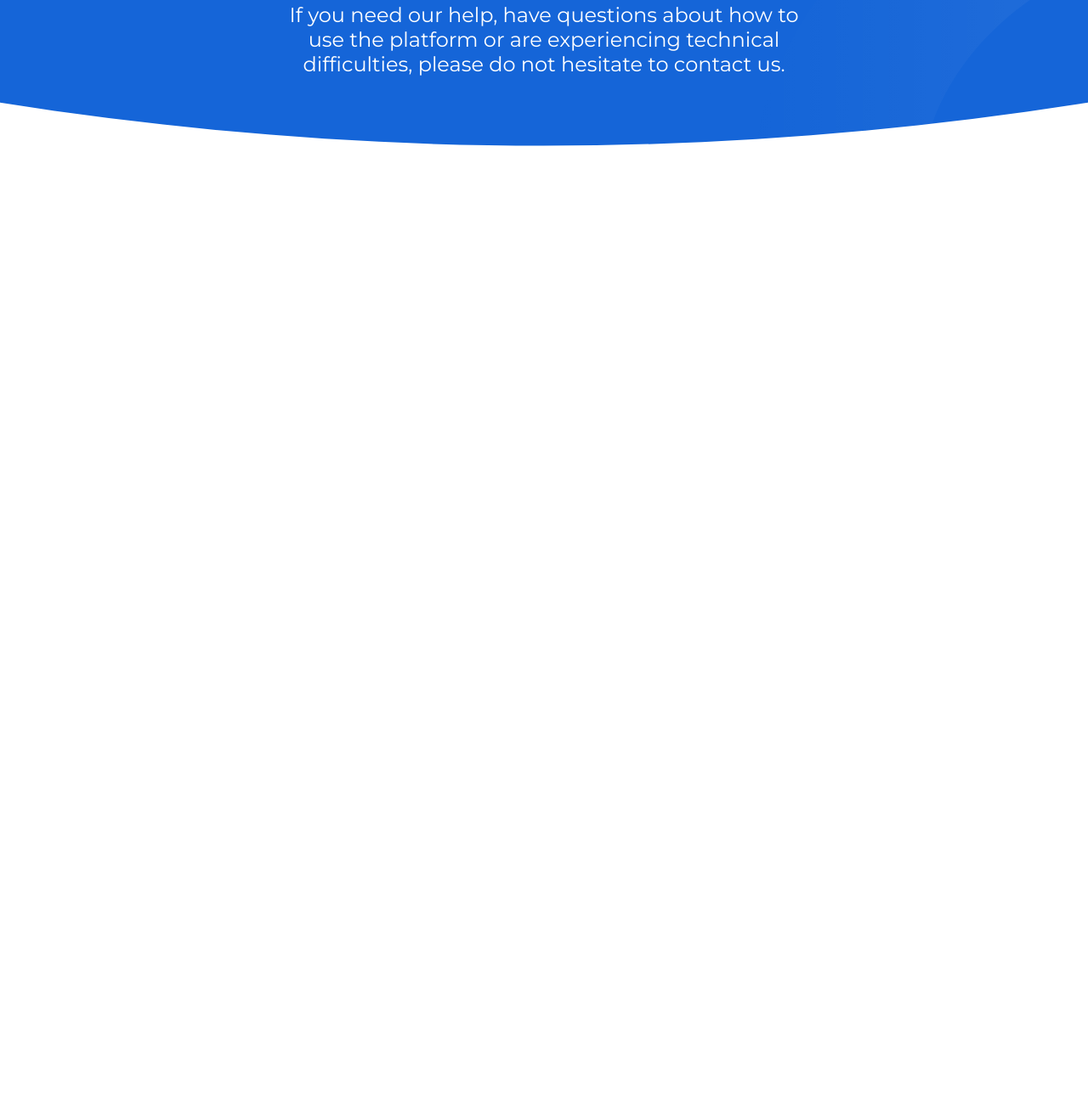
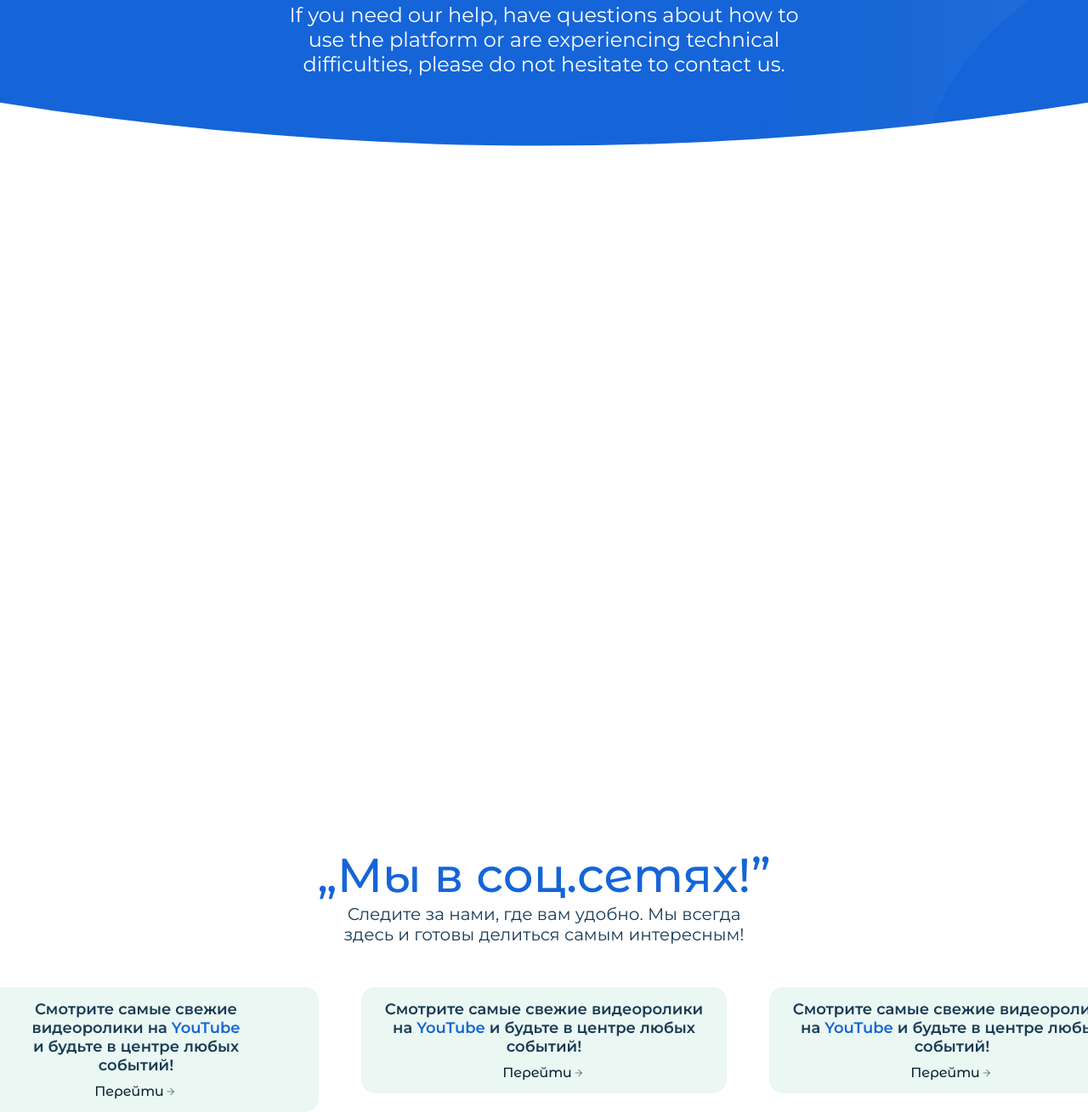
Before and after one commit to rqaaattt/school-website, a website: page page_contacts/contacts.html in a window 1280 px wide. Shown: the part 518-1827 px from the top of the page at 85% size. Before the commit the page ends 800 px from the top, so only its background shows below. Drawn offline with nearby package versions, Linux system fonts and the light colour scheme; files that its build step writes are made by us from their sources; a script that the page names is missing.

Commit message:
#11-A2 commit

```diff
--- a/page_contacts/contacts.html
+++ b/page_contacts/contacts.html
@@ -79,5 +79,53 @@
             });
         </script>
     </section>
+    <section class="social_media">
+        <h1 class="montserrat-alt-medium">„Мы в соц.сетях!”</h1>
+        <p class="p2 montserrat-regular"> Следите за нами, где вам удобно.
+            Мы всегда здесь и готовы делиться самым интересным!</p>
+        <article class="table">
+            <a><div class="youtube">
+                <img src="" alt="">
+                <p class="montserrat-semibold p3">Смотрите самые свежие</br>
+                    видеоролики на <i>YouTube</i></br>
+                    и будьте в центре любых</br>
+                    событий!</p>
+                <div class="more-info-inv">
+                    <button class="montserrat-alt-medium p4">Перейти</button>
+                    <span class="material-symbols-outlined">arrow_forward</span>
+                 </div>
+            </div></a>
+            <a><div class="youtube">
+                <img src="" alt="">
+                <p class="montserrat-semibold p3">Смотрите самые свежие
+                    видеоролики на <i>YouTube</i>
+                    и будьте в центре любых
+                    событий!</p>
+                <div class="more-info-inv">
+                    <button class="montserrat-alt-medium p4">Перейти</button>
+                    <span class="material-symbols-outlined">arrow_forward</span>
+                 </div>
+            </div></a>
+            <a><div class="youtube">
+                <img src="" alt="">
+                <p class="montserrat-semibold p3">Смотрите самые свежие
+                    видеоролики на <i>YouTube</i>
+                    и будьте в центре любых
+                    событий!</p>
+                <div class="more-info-inv">
+                    <button class="montserrat-alt-medium p4">Перейти</button>
+                    <span class="material-symbols-outlined">arrow_forward</span>
+                 </div>
+            </div></a>
+        </article>
+    </section>
+
+
+    <script type="module" src="../utils/scroll-bar/header_scrolling.js"></script>
+    <script src="../utils/skeleton/skeleton.js"></script>
+    <script src="https://unpkg.com/@studio-freight/lenis@1.0.42/dist/lenis.min.js"></script>
+    <!-- <script>console.log("Lenis работает?", typeof Lenis);</script> -->
+
+    <script src="../utils/scroll-bar/scroll.js" defer></script>
 </body>
 </html>
--- a/page_contacts/styles/style.scss
+++ b/page_contacts/styles/style.scss
@@ -27,3 +27,43 @@
         width: 50%;
     }
 }
+
+.social_media{
+    margin-top: f.rem(100);
+    display: flex;
+    flex-direction: column;
+    justify-content: center;
+    align-items: center;
+    cursor: pointer;
+    h1{
+        font-size: f.rem(56);
+        color: #1565D8;
+    }
+    p{
+        text-align: center;
+        color:#183B56;
+        width: 40%;
+    }
+    .table{
+        margin-top: f.rem(50);
+        display: flex;
+        gap: f.rem(50);
+        .youtube{
+            padding: f.rem(15);
+            width: f.rem(400);
+            display: flex;
+            flex-direction: column;
+            justify-content: center;
+            align-items: center;
+            border-radius: f.rem(16);
+            background-color: #EBF7F2;
+            p{
+                width: 100%;
+            }
+            i{
+                font-style: normal;
+                color:#1565D8;
+            }
+        }
+    }
+}
--- a/styles/style.scss
+++ b/styles/style.scss
@@ -61,22 +61,7 @@ section{
     gap: f.rem(100);
   }
 }
-.location{
-  margin: auto;
-  margin-top: f.rem(100);
-  width: 75vw;
-  div{
-    border-radius: f.rem(16);
-    width: 100%;
-    height: f.rem(550);
-  }
-  #map{
-    border-radius: f.rem(16);
-    width: 100%;
-    height: f.rem(550);
-  }
 
-}
 .heading{
   margin: auto;
   margin-top: f.rem(100);
--- a/utils/standarts/standarts.scss
+++ b/utils/standarts/standarts.scss
@@ -316,6 +316,26 @@ h5 {
   }
 }
 
+.more-info-inv{
+  cursor: pointer;
+  background-color: transparent;
+  margin-top: f.rem(10);
+
+  display: flex;
+  align-items: center;
+  justify-content: center;
+  button, span{
+    cursor: pointer;
+    background-color: transparent;
+    color: #0D2436;
+    border: none;
+  }
+  span{
+    font-size: f.rem(16);
+    font-weight: 200;
+  }
+}
+
 .left_align{
   text-align: left;
 }
@@ -540,3 +560,18 @@ footer{
     }
   }
 }
+
+.location{
+  border-radius: f.rem(16);
+  margin: auto;
+  margin-top: f.rem(100);
+  width: f.rem(1500);
+  div{
+    border-radius: f.rem(16);
+    width: 100%;
+    height: f.rem(550);
+  ymaps{
+      border-radius: f.rem(32);
+  }
+}
+}
```
Also changed, not shown: page_contacts/styles/style.css, styles/style.css, utils/standarts/standarts.css, 3 other files.
